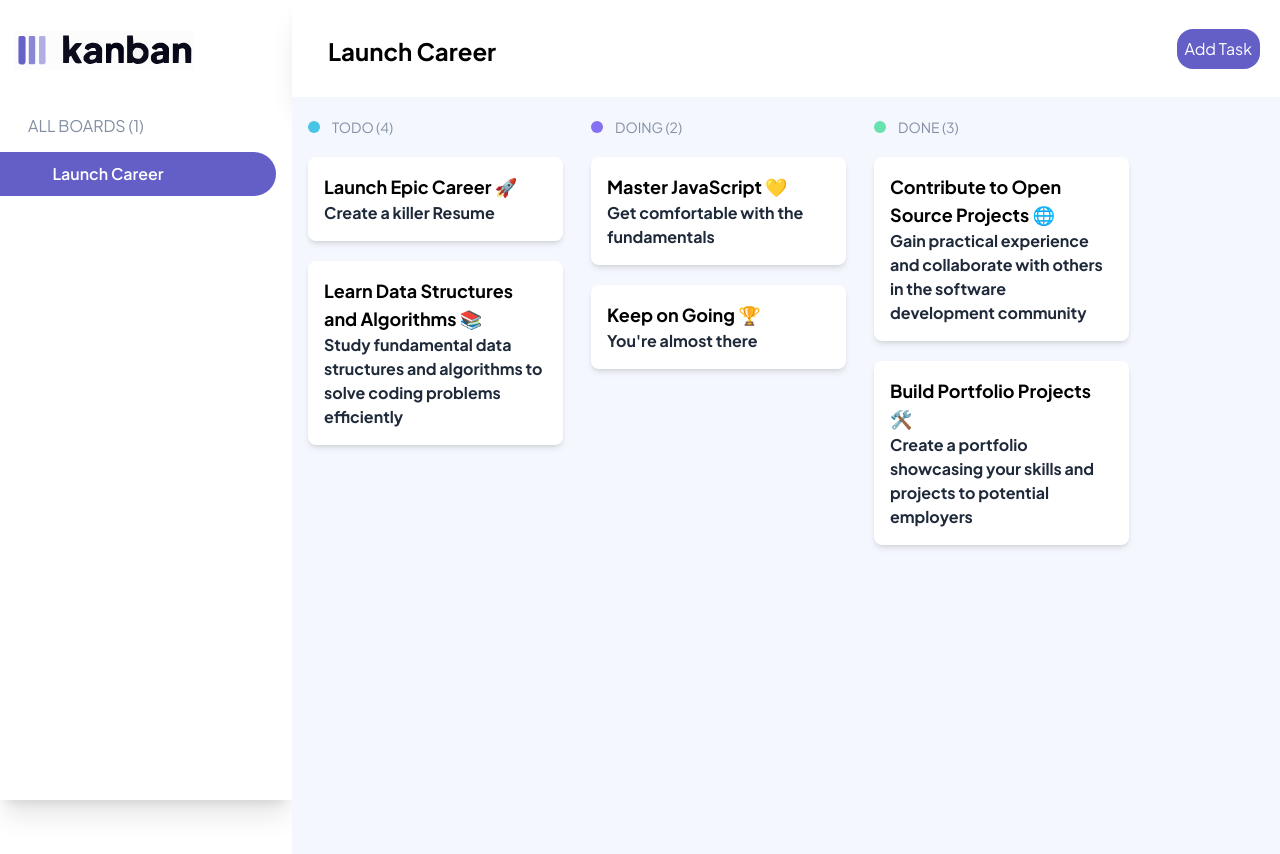
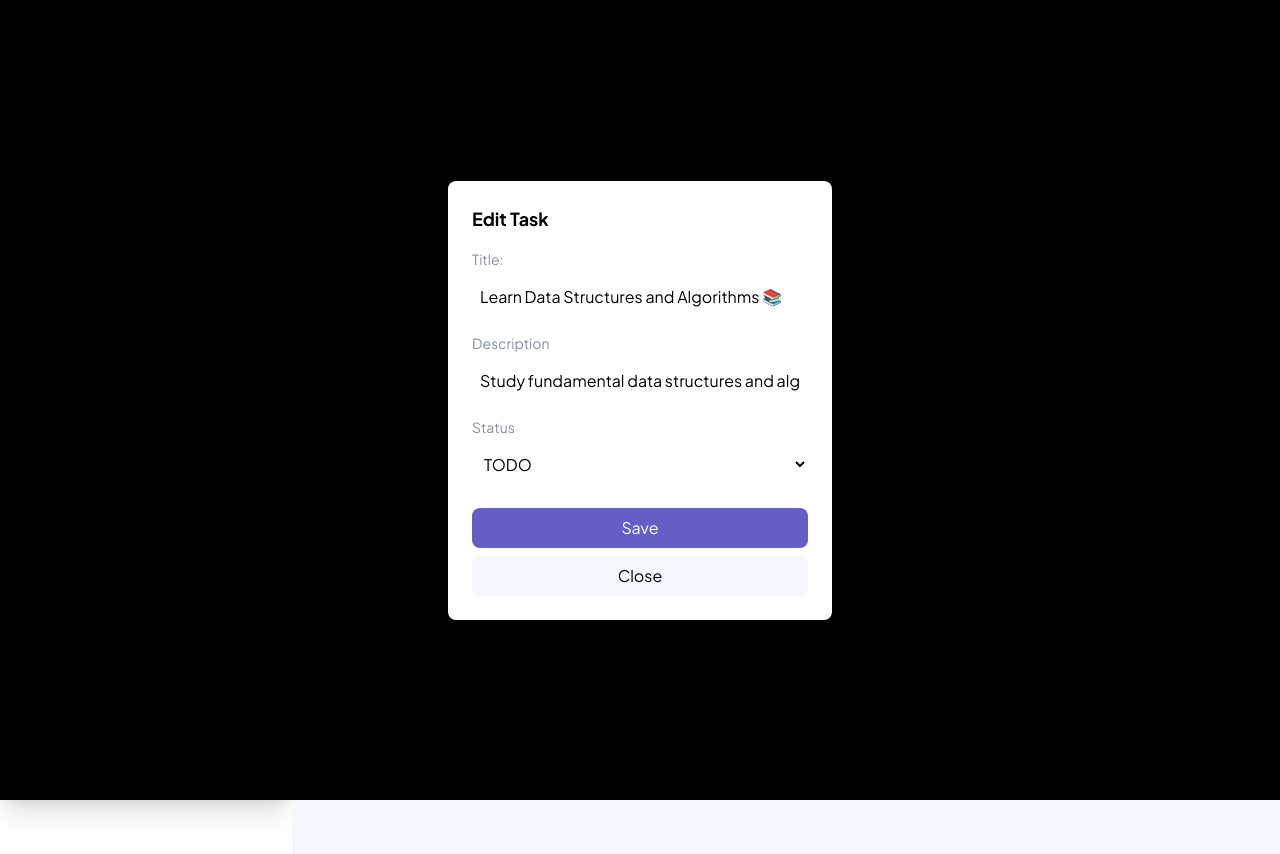
Before and after one commit to Sbubz-XI/JSL_04_SBANKO25128_fto2502_b2_Sbabalo-NKompela_JSL04, a website: page index.html in a window 1280 px wide. Both pictures are taken after a click on the element 435 px from the left and 353 px from the top of the page. Shown: the top 854 px of the page. Drawn offline with Linux system fonts and the light colour scheme.

Commit message:
added 'OPen Moadl' function, that allows the modal to pop up. Edited Modal CSS and BUttons. Set modal contents in  grid rows

```diff
--- a/index.html
+++ b/index.html
@@ -106,7 +106,7 @@
           <!-- Edit Task Modal -->
 
           <div id="task-modal" class="fixed inset-0 bg-black bg-opacity-50% flex items-center justify-center hidden">
-            <div class="bg-white rounded-lg p-6 w-96 shadow-xl">
+            <div class="grid grid-rows-8 bg-white rounded-lg p-6 w-96 h-120 shadow-xl">
 
               <h2 class="text-lg font-bold mb-4"> Edit Task </h2>
 
@@ -114,7 +114,7 @@
                 <input type="text" id="modal-title" class="border-[#828FA3] hover:border-[#635FC7] rounded p-2 mb-4" placeholder="e.g. Take a break" />
 
               <label class="block text-[#828FA3] mb-2 text-sm"> Description </label>
-                <input type="text" id="modal-description" class="border-[#828FA3] hover:border-[#635FC7] rounded p-2 mb-4"
+                <input type="text" id="modal-description" class="border-[#050c15] hover:border-[#635FC7] rounded w-full h-10 p-2 mb-4"
                 placeholder="e.g. It’s always good to take a break. This
                 15 minute break will  recharge the batteries
                 a little.">
@@ -129,8 +129,8 @@
 
               </select>
 
-              <button class="bg-[#635FC7] text-white px-4 py-2 rounded-2xl">Save</button>
-              <button class="bg-[#F4F7FD] text-[#635FC7 px-4 py-2 ]">Close</button>
+              <button class="bg-[#635FC7] text-white my-2 px-4 py-2 rounded-lg">Save</button>
+              <button class="bg-[#F4F7FD] text-[#635FC7]px-4 py-2 rounded-lg ">Close</button>
             </div>
           </div>
 
--- a/scripts/task-input.js
+++ b/scripts/task-input.js
@@ -112,6 +112,18 @@ let addTask = () => {
   console.log("Task successfully added!");
 };
 
+// Function to open modal with task details
+function openModal(taskId) {
+  currentTaskId = taskId;
+  let task = Tasks.find((t) => t.id === taskId);
+
+  document.getElementById("modal-title").value = task.title;
+  document.getElementById("modal-description").value = task.description;
+  document.getElementById("modal-status").value = task.status;
+
+  document.getElementById("task-modal").classList.remove("hidden");
+}
+
 //loads up existing Tasks on startup
 function loadTasksOnStartup() {
   Tasks.forEach((task) => {
```
